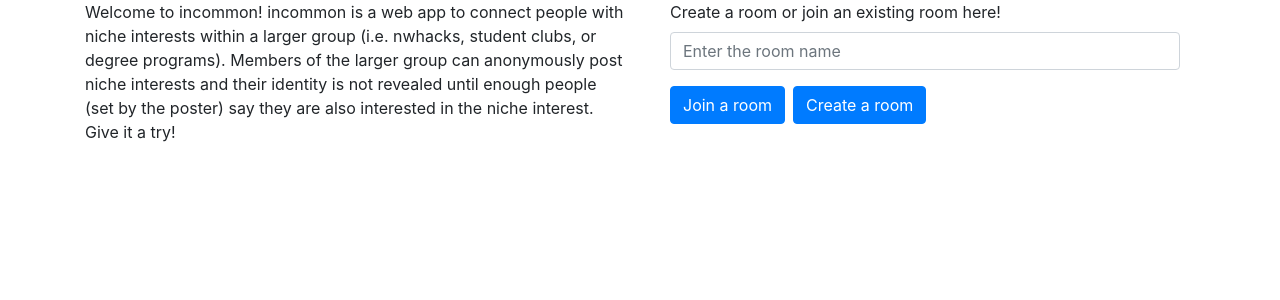
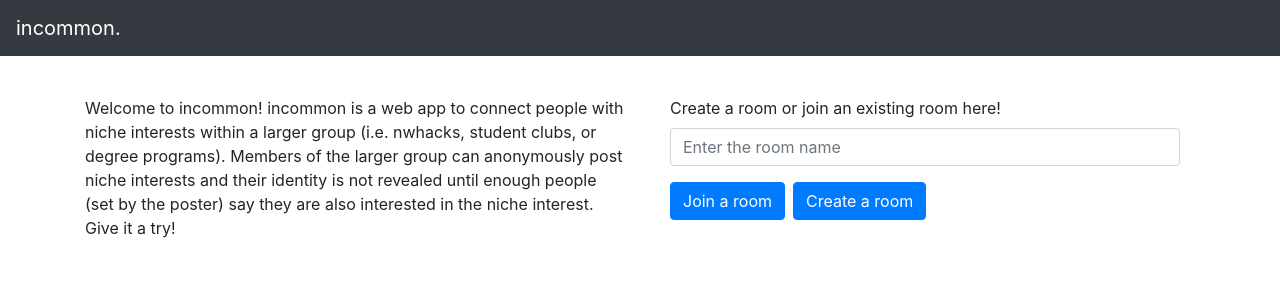
Before and after one commit to incommonline/incommonline, a React (Create React App) app: page / in a window 1280 px wide. Shown: the top 300 px of the page. Built offline with nearby package versions, Linux system fonts and the light colour scheme.

Commit message:
Added a header to all pages

```diff
--- a/src/App.js
+++ b/src/App.js
@@ -1,4 +1,4 @@
-import { Container, Row, Col, Form } from 'react-bootstrap';
+import { Container, Row, Col, Form, Navbar } from 'react-bootstrap';
 import { BrowserRouter as Router, Switch, Route } from 'react-router-dom';
 
 import Home from './Home'
@@ -7,6 +7,12 @@
 export default function App() {
   return (
     <Router>
+      <Navbar bg="dark" variant="dark" style={ { marginBottom: "40px" } }>
+        <Navbar.Brand href="#home">
+          incommon.
+        </Navbar.Brand>
+      </Navbar>
+
       <Switch>
         <Route path="/:roomId">
           <UserQuery/>
```
